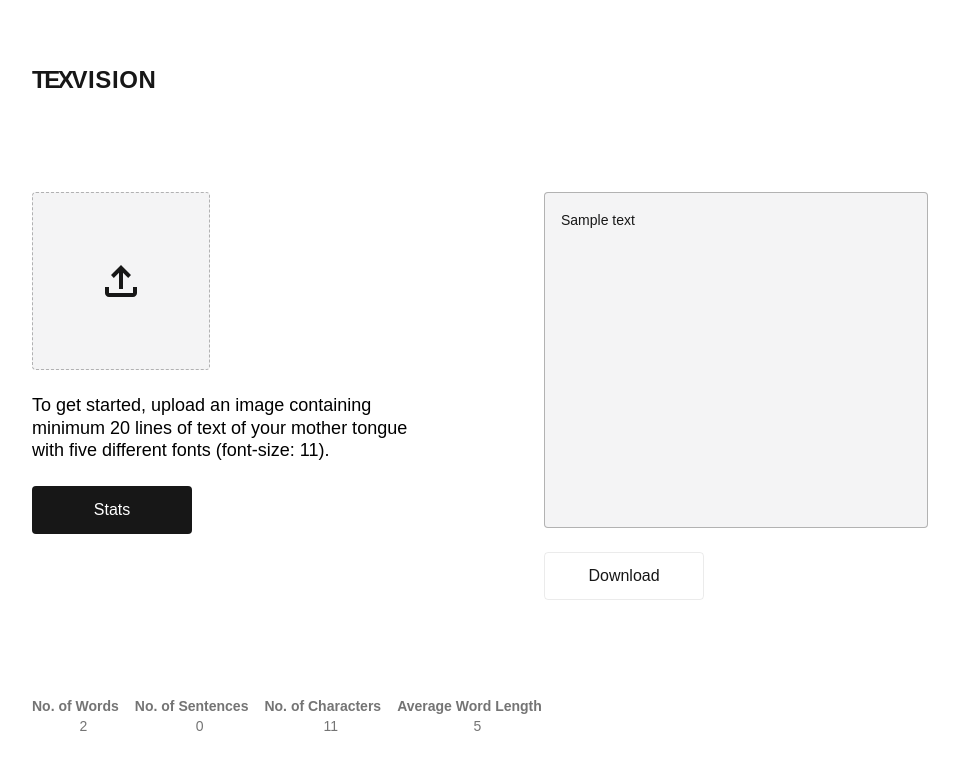
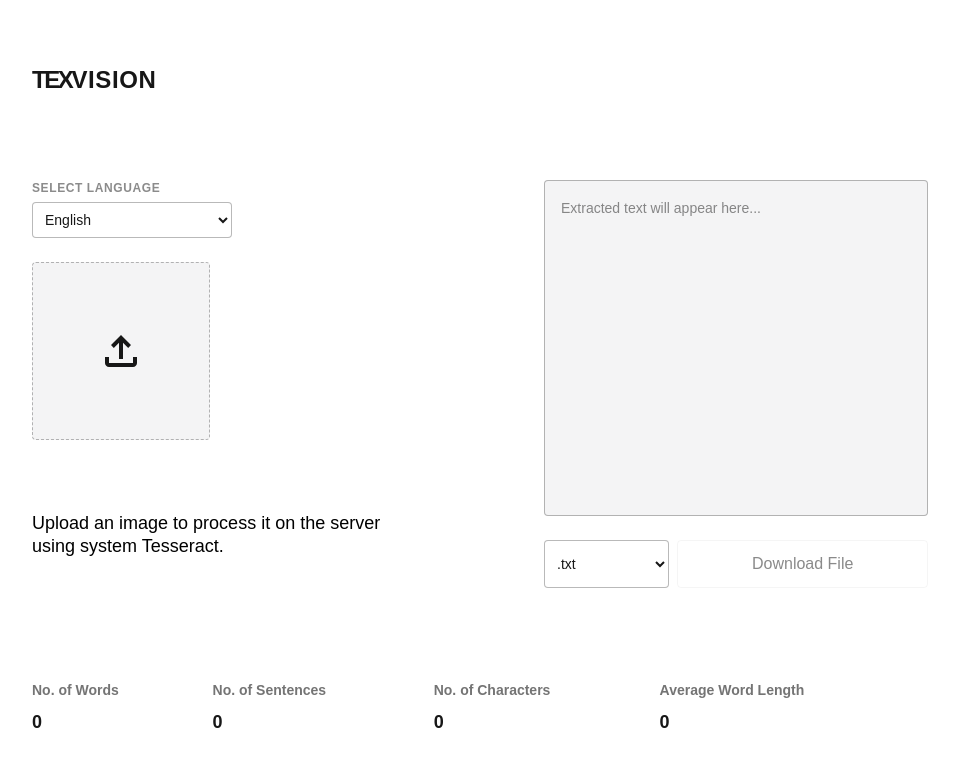
Before and after one commit to suryaat19/texvision, a Next.js app: page / in a window 1280 px wide. Shown: the top 770 px of the page, without its empty margins (160-1119 px from the left). Built offline with nearby package versions, Linux system fonts and the light colour scheme.

Commit message:
Wrote code for Docker environment

```diff
--- /dev/null
+++ b/app/api/ocr/route.ts
@@ -0,0 +1,41 @@
+import { NextResponse } from "next/server";
+import { writeFile, unlink } from "fs/promises";
+import path from "path";
+import { exec } from "child_process";
+import { promisify } from "util";
+
+const execPromise = promisify(exec);
+
+export async function POST(req: Request) {
+  const formData = await req.formData();
+  const file = formData.get("file") as File;
+  const language = formData.get("language") as string || "eng";
+
+  if (!file) {
+    return NextResponse.json({ error: "No file uploaded" }, { status: 400 });
+  }
+
+  const buffer = Buffer.from(await file.arrayBuffer());
+  const tempFilePath = path.join("/tmp", `upload_${Date.now()}_${file.name}`);
+
+  try {
+    await writeFile(tempFilePath, buffer);
+
+    const { stdout, stderr } = await execPromise(
+      `tesseract "${tempFilePath}" stdout -l ${language}`
+    );
+
+    await unlink(tempFilePath);
+
+    return NextResponse.json({ text: stdout });
+
+  } catch (error: any) {
+    console.error("OCR Error:", error);
+    try { await unlink(tempFilePath); } catch {}
+
+    return NextResponse.json(
+      { error: "Failed to process image", details: error.message },
+      { status: 500 }
+    );
+  }
+}
--- a/app/page.tsx
+++ b/app/page.tsx
@@ -1,78 +1,213 @@
 "use client";
-import { getWordCount, getSentenceCount, getCharacterCount, getAverageWordLength, getTextArea } from "./utils/stats";
+import { useState } from "react";
+import jsPDF from "jspdf";
+import { Document, Packer, Paragraph, TextRun } from "docx";
+import { saveAs } from "file-saver";
+import {
+  getWordCount,
+  getSentenceCount,
+  getCharacterCount,
+  getAverageWordLength,
+  getTextArea,
+} from "./utils/stats";
+
+const LANGUAGES = [
+  { code: 'eng', label: 'English' },
+  { code: 'hin', label: 'Hindi (हिंदी)' },
+  { code: 'mar', label: 'Marathi (मराठी)' },
+  { code: 'tam', label: 'Tamil (தமிழ்)' },
+  { code: 'tel', label: 'Telugu (తెలుగు)' },
+];
 
 export default function Home() {
+  const [text, setText] = useState<string>("");
+  const [isLoading, setIsLoading] = useState<boolean>(false);
+  const [status, setStatus] = useState<string>("");
+  const [language, setLanguage] = useState<string>("eng");
+  const [downloadFormat, setDownloadFormat] = useState<string>("txt");
+
+  const handleImageUpload = async (e: React.ChangeEvent<HTMLInputElement>) => {
+    const file = e.target.files?.[0];
+    if (!file) return;
+
+    setIsLoading(true);
+    setStatus("Uploading & Processing...");
+    setText("");
+
+    try {
+      const formData = new FormData();
+      formData.append("file", file);
+      formData.append("language", language);
+
+      const response = await fetch("/api/ocr", {
+        method: "POST",
+        body: formData,
+      });
+
+      if (!response.ok) {
+        throw new Error("Server failed to process image");
+      }
+
+      const data = await response.json();
+      setText(data.text);
+      setStatus("Done!");
+
+    } catch (err) {
+      console.error(err);
+      setStatus("Error occurred");
+    } finally {
+      setIsLoading(false);
+    }
+  };
+
+  const downloadTxt = () => {
+    const element = document.createElement("a");
+    const file = new Blob([text], { type: "text/plain" });
+    element.href = URL.createObjectURL(file);
+    element.download = `extracted_${language}.txt`;
+    document.body.appendChild(element);
+    element.click();
+    document.body.removeChild(element);
+  };
+
+  const downloadPdf = () => {
+    const doc = new jsPDF();
+    const splitText = doc.splitTextToSize(text, 180);
+    doc.text(splitText, 10, 10);
+    doc.save(`extracted_${language}.pdf`);
+  };
+
+  const downloadDocx = () => {
+    const doc = new Document({
+      sections: [{
+        properties: {},
+        children: [
+          new Paragraph({
+            children: [new TextRun(text)],
+          }),
+        ],
+      }],
+    });
+
+    Packer.toBlob(doc).then((blob) => {
+      saveAs(blob, `extracted_${language}.docx`);
+    });
+  };
+
+  const handleDownload = () => {
+    if (!text) return;
+    switch (downloadFormat) {
+      case "pdf": downloadPdf(); break;
+      case "docx": downloadDocx(); break;
+      case "txt": default: downloadTxt(); break;
+    }
+  };
+
   return (
     <div className="flex min-h-screen items-center justify-center bg-zinc-50 font-sans dark:bg-black">
       <main className="flex min-h-screen w-full max-w-5xl flex-col items-center justify-between py-8 md:py-16 md:px-16 px-4 bg-white dark:bg-black sm:items-start">
-        <div className="uppercase text-2xl font-ibm-sans font-bold tracking-wide text-foreground dark:text-background">
+        <div className="uppercase text-2xl font-ibm-sans font-bold tracking-wide text-foreground dark:text-background mb-8">
           <span className="-tracking-widest">tex</span>vision
         </div>
-        <div className="grid-cols-1 md:grid-cols-2 grid gap-4 md:gap-32">
+
+        <div className="grid-cols-1 md:grid-cols-2 grid gap-4 md:gap-32 w-full">
           <div className="flex flex-col items-center gap-6 text-center sm:items-start sm:text-left">
-            <div className="relative">
+
+            <div className="w-full max-w-50">
+              <label className="text-xs font-semibold uppercase tracking-wider text-foreground/50 mb-1.5 block">
+                Select Language
+              </label>
+              <select
+                value={language}
+                onChange={(e) => setLanguage(e.target.value)}
+                disabled={isLoading}
+                className="w-full p-2 rounded-sm border border-foreground/30 bg-white dark:bg-zinc-900 text-foreground text-sm focus:outline-none focus:border-foreground"
+              >
+                {LANGUAGES.map((lang) => (
+                  <option key={lang.code} value={lang.code}>{lang.label}</option>
+                ))}
+              </select>
+            </div>
+
+            <div className="relative group">
               <button
                 type="button"
-                className="p-16 bg-zinc-100 rounded-sm border border-dashed border-foreground/30 hover:bg-zinc-200 dark:bg-zinc-900 dark:border-foreground/60 dark:hover:bg-zinc-800 transition-colors"
+                className={`p-16 bg-zinc-100 rounded-sm border border-dashed border-foreground/30 hover:bg-zinc-200 dark:bg-zinc-900 dark:border-foreground/60 dark:hover:bg-zinc-800 transition-colors ${isLoading ? "opacity-50 cursor-wait" : ""}`}
               >
-                <svg
-                  xmlns="http://www.w3.org/2000/svg"
-                  height="48px"
-                  viewBox="0 -960 960 960"
-                  width="48px"
-                  fill="currentColor"
-                  className="text-foreground"
-                >
-                  <path d="M440-320v-326L336-542l-56-58 200-200 200 200-56 58-104-104v326h-80ZM240-160q-33 0-56.5-23.5T160-240v-120h80v120h480v-120h80v120q0 33-23.5 56.5T720-160H240Z" />
-                </svg>
+                {isLoading ? (
+                  <div className="flex flex-col items-center justify-center h-12 w-12">
+                    <div className="animate-spin rounded-full h-8 w-8 border-b-2 border-foreground"></div>
+                  </div>
+                ) : (
+                  <svg xmlns="http://www.w3.org/2000/svg" height="48px" viewBox="0 -960 960 960" width="48px" fill="currentColor" className="text-foreground">
+                    <path d="M440-320v-326L336-542l-56-58 200-200 200 200-56 58-104-104v326h-80ZM240-160q-33 0-56.5-23.5T160-240v-120h80v120h480v-120h80v120q0 33-23.5 56.5T720-160H240Z" />
+                  </svg>
+                )}
               </button>
-
               <input
                 type="file"
-                accept="image/png, image/jpeg"
-                className="absolute inset-0 opacity-0 cursor-pointer"
-                onChange={(e) => console.log(e.target.files)}
+                accept="image/png, image/jpeg, image/jpg"
+                disabled={isLoading}
+                className="absolute inset-0 opacity-0 cursor-pointer disabled:cursor-not-allowed"
+                onChange={handleImageUpload}
               />
             </div>
 
+            <div className="h-6">
+              {status && <p className="text-sm font-medium text-foreground/70 animate-pulse capitalize">{status}</p>}
+            </div>
+
             <h1 className="max-w-sm md:text-lg text-xs font-light leading-tight text-black dark:text-zinc-50">
-              To get started, upload an image containing minimum 20 lines of text of your mother tongue with five different fonts (font-size: 11).
+              Upload an image to process it on the server using system Tesseract.
             </h1>
-            <button className="h-12 rounded-sm bg-foreground md:px-5 px-8 text-background transition-colors hover:bg-[#383838] dark:hover:bg-[#ccc] md:w-40">
-              Stats
-            </button>
           </div>
+
           <div className="flex flex-col gap-6">
             <textarea
               readOnly
-              className="h-84 w-full pointer-events-none resize-none rounded-sm border border-foreground/30 bg-zinc-100 p-4 text-sm leading-relaxed text-foreground dark:bg-zinc-900 dark:border-foreground/60 dark:text-foreground"
-              value={getTextArea("Sample text")}
-            >
-            </textarea>
-            <button className="h-12 rounded-sm border border-solid border-black/8 md:px-5 px-8 transition-colors hover:border-transparent hover:bg-black/4 dark:border-white/[.145] dark:hover:bg-[#1a1a1a] md:w-40">
-              Download
-            </button>
+              placeholder="Extracted text will appear here..."
+              className="h-84 w-full resize-none rounded-sm border border-foreground/30 bg-zinc-100 p-4 text-sm leading-relaxed text-foreground dark:bg-zinc-900 dark:border-foreground/60 dark:text-foreground focus:outline-none"
+              value={getTextArea(text)}
+            />
+
+            <div className="flex gap-2">
+               <select
+                value={downloadFormat}
+                onChange={(e) => setDownloadFormat(e.target.value)}
+                className="h-12 w-1/3 p-2 rounded-sm border border-foreground/30 bg-white dark:bg-zinc-900 text-foreground text-sm focus:outline-none"
+              >
+                <option value="txt">.txt</option>
+                <option value="docx">.docx</option>
+                <option value="pdf">.pdf</option>
+              </select>
+
+              <button
+                onClick={handleDownload}
+                disabled={!text}
+                className={`h-12 w-2/3 rounded-sm border border-solid border-black/8 px-4 transition-colors ${!text ? "opacity-50 cursor-not-allowed" : "hover:border-transparent hover:bg-black/4 dark:border-white/[.145] dark:hover:bg-[#1a1a1a]"}`}
+              >
+                Download File
+              </button>
+            </div>
           </div>
-
         </div>
 
-        <div className="flex flex-col gap-4 text-base font-medium">
-
-          <table className="text-sm text-foreground/60">
+        <div className="flex flex-col gap-4 text-base font-medium mt-8 w-full">
+          <table className="text-sm text-foreground/60 w-full md:w-auto">
             <tbody>
               <tr>
-                <th className="pr-4 text-left">No. of Words</th>
-                <th className="pr-4 text-left">No. of Sentences</th>
-                <th className="pr-4 text-left">No. of Characters</th>
-                <th className="pr-4 text-left">Average Word Length</th>
+                <th className="pr-8 text-left py-2">No. of Words</th>
+                <th className="pr-8 text-left py-2">No. of Sentences</th>
+                <th className="pr-8 text-left py-2">No. of Characters</th>
+                <th className="pr-8 text-left py-2">Average Word Length</th>
               </tr>
               <tr>
-              </tr>
-              <tr>
-                <td className="text-center">{getWordCount("Sample text")}</td>
-                <td className="text-center">{getSentenceCount("Sample text")}</td>
-                <td className="text-center">{getCharacterCount("Sample text")}</td>
-                <td className="text-center">{getAverageWordLength("Sample text")}</td>
+                <td className="text-left font-bold text-foreground text-lg">{getWordCount(text)}</td>
+                <td className="text-left font-bold text-foreground text-lg">{getSentenceCount(text)}</td>
+                <td className="text-left font-bold text-foreground text-lg">{getCharacterCount(text)}</td>
+                <td className="text-left font-bold text-foreground text-lg">
+                  {getAverageWordLength(text) > 0 ? getAverageWordLength(text).toFixed(2) : 0}
+                </td>
               </tr>
             </tbody>
           </table>
--- a/package.json
+++ b/package.json
@@ -9,12 +9,16 @@
     "lint": "eslint"
   },
   "dependencies": {
+    "docx": "^9.5.1",
+    "file-saver": "^2.0.5",
+    "jspdf": "^4.0.0",
     "next": "16.1.2",
     "react": "19.2.3",
     "react-dom": "19.2.3"
   },
   "devDependencies": {
     "@tailwindcss/postcss": "^4",
+    "@types/file-saver": "^2.0.7",
     "@types/node": "^20",
     "@types/react": "^19.2.8",
     "@types/react-dom": "^19",
```
Also changed, not shown: public/test-02.png (added), 1 other file (tests, documents, lock files or other folders).
